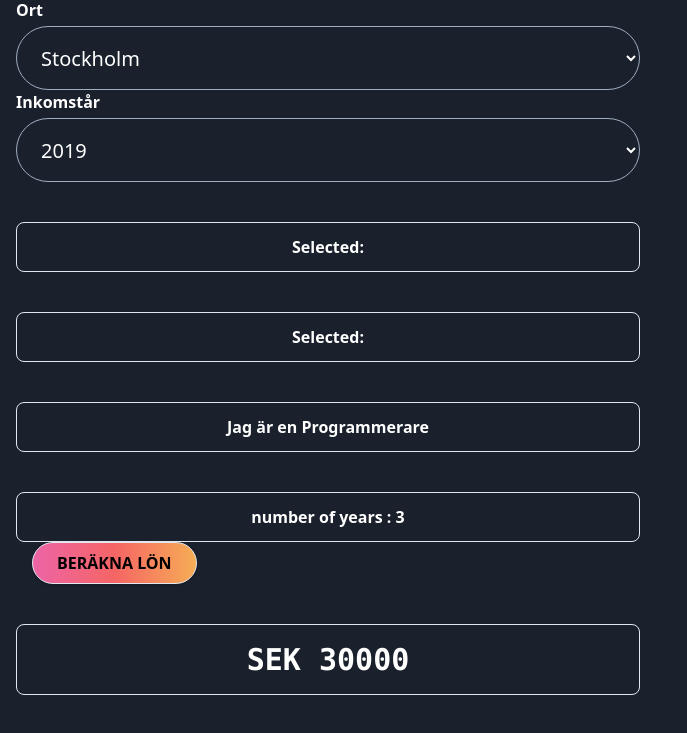
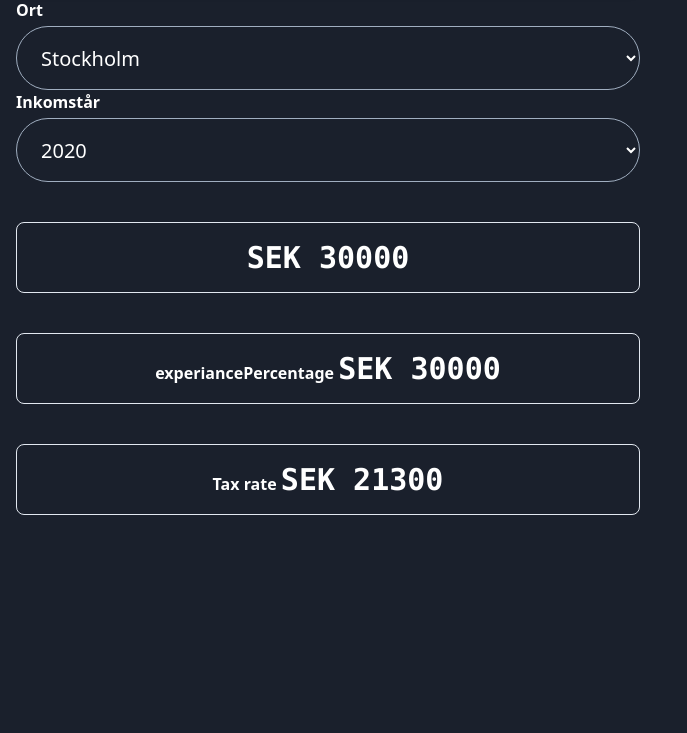
Before and after one commit to Samk13/quedro-salary-calculator-kodtest, a Vue app: page / in a window 1280 px wide. Shown: the part 489-1222 px from the top of the page, without its empty margins (0-687 px from the left). After the commit the page ends 1004 px from the top, so only its background shows below. Built offline with nearby package versions, Linux system fonts and the light colour scheme.

Commit message:
add tax rate logic

```diff
--- a/src/App.vue
+++ b/src/App.vue
@@ -40,7 +40,7 @@
         v-model="selectedYear"
         :options="yearsOption"
       >Inkomstår</DropDown>
-      <div
+      <!-- <div
         class="border rounded-lg p-3 text-center mt-10 text-white font-black w-full md:w-1/2"
       >Selected: {{ selectedYear }}</div>
       <div
@@ -52,8 +52,8 @@
 
       <div
         class="border rounded-lg p-3 text-center mt-10 text-white font-black w-full md:w-1/2"
-      >number of years : {{ yearsOfExperience }}</div>
-      <SubmitButton class="mx-4 py-2 px-6">Beräkna lön</SubmitButton>
+      >number of years : {{ yearsOfExperience }}</div>-->
+      <!-- <SubmitButton class="mx-4 py-2 px-6">Beräkna lön</SubmitButton> -->
 
       <div class="border rounded-lg p-3 text-center mt-10 text-white font-black w-full md:w-1/2">
         <span class="font-mono text-3xl">SEK {{ salary }}</span>
@@ -61,6 +61,10 @@
       <div class="border rounded-lg p-3 text-center mt-10 text-white font-black w-full md:w-1/2">
         experiancePercentage
         <span class="font-mono text-3xl">SEK {{ experiancePercentage }}</span>
+      </div>
+      <div class="border rounded-lg p-3 text-center mt-10 text-white font-black w-full md:w-1/2">
+        Tax rate
+        <span class="font-mono text-3xl">SEK {{ taxRate }}</span>
       </div>
     </Container>
   </section>
@@ -89,8 +93,8 @@ export default defineComponent({
     Radio
   },
   setup() {
-    const selectedCity = ref('')
-    const selectedYear = ref('')
+    const selectedCity = ref('Stockholm')
+    const selectedYear = ref('2020')
     const yearsOfExperience = ref('3')
     const cityOption = [
       { value: 'Stockholm', label: 'Stockholm' },
@@ -134,7 +138,42 @@ export default defineComponent({
         parseInt(yearsOfExperience.value) < 50
       ) {
         return (60 / 100) * salary.value + salary.value
-      } else return null
+      } else return parseInt(yearsOfExperience.value)
+    })
+
+    const taxRate = computed(() => {
+      if (
+        experiancePercentage.value >= 36000 &&
+        experiancePercentage.value <= 45000
+      ) {
+        return (
+          experiancePercentage.value - (50 / 100) * experiancePercentage.value
+        )
+      } else if (experiancePercentage.value > 45000) {
+        return (
+          experiancePercentage.value - (70 / 100) * experiancePercentage.value
+        )
+      } else if (selectedCity.value === cityOption[0].value) {
+        if (selectedYear.value === yearsOption[0].value) {
+          return (
+            experiancePercentage.value - (30 / 100) * experiancePercentage.value
+          )
+        } else if (selectedYear.value === yearsOption[1].value) {
+          return (
+            experiancePercentage.value - (29 / 100) * experiancePercentage.value
+          )
+        }
+      } else if (selectedCity.value === cityOption[1].value) {
+        if (selectedYear.value === yearsOption[0].value) {
+          return (
+            experiancePercentage.value - (25 / 100) * experiancePercentage.value
+          )
+        } else if (selectedYear.value === yearsOption[1].value) {
+          return (
+            experiancePercentage.value - (22 / 100) * experiancePercentage.value
+          )
+        }
+      }
     })
 
     return {
@@ -144,6 +183,7 @@ export default defineComponent({
       selectedCity,
       yearsOption,
       cityOption,
+      taxRate,
       salary,
       picked,
       yrke
```
